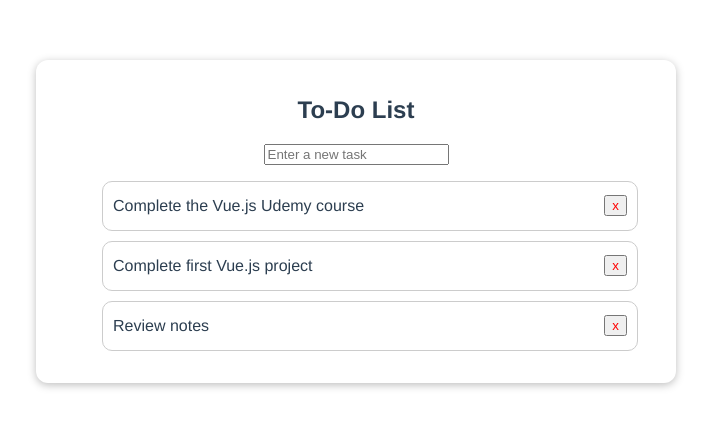
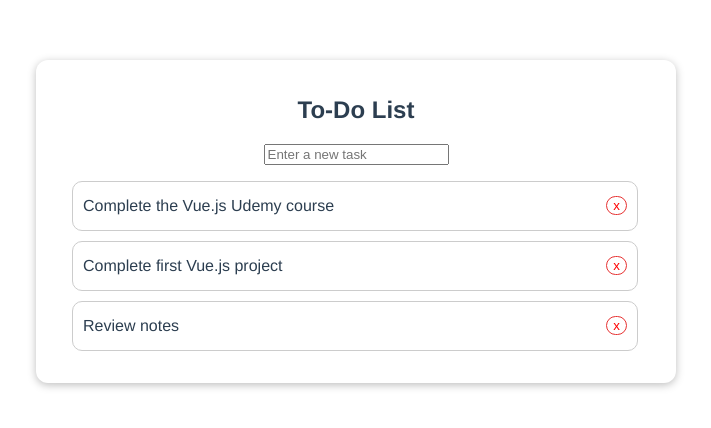
Before and after one commit to jptran0/vue-to-do-list, a Vue app: page / in a window 1280 px wide. Shown: the top 428 px of the page, without its empty margins (284-995 px from the left). Built offline with nearby package versions, Linux system fonts and the light colour scheme.

Commit message:
fixed styling

```diff
--- a/src/App.vue
+++ b/src/App.vue
@@ -99,4 +99,8 @@ section {
   margin: 2rem auto;
   max-width: 50%;
 }
+ul {
+  padding-left: 10px;
+  justify-content: center;
+}
 </style>
--- a/src/components/TaskList.vue
+++ b/src/components/TaskList.vue
@@ -1,10 +1,8 @@
 <template>
-  <div>
-    <li :class="['task-item', { completed: status }]">
-      <p @click="toggleStatus">{{ status ? "✔ " : "" }}{{ task }}</p>
-      <button @click="deleteTask(id)">x</button>
-    </li>
-  </div>
+  <li :class="['task-item', { completed: status }]">
+    <p @click="toggleStatus">{{ status ? "✔ " : "" }}{{ task }}</p>
+    <button @click="deleteTask(id)">x</button>
+  </li>
 </template>
 
 <script>
@@ -33,6 +31,11 @@ export default {
 
 <style scoped>
 button {
+  border-radius: 25px;
+  border: 1.5px solid rgb(231, 50, 50);
+  background-color: #fff;
+  cursor: pointer;
+  overflow: hidden;
   color: red;
 }
 li {
```
